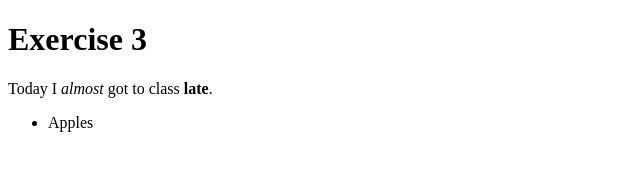
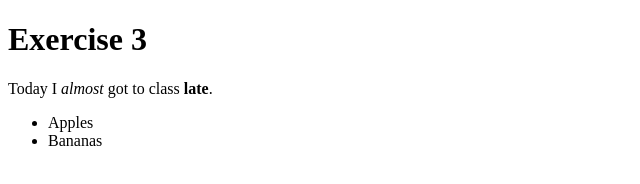
Before and after one commit to pchanhdara79/ex-3, a plain HTML site: page index.html in a window 1280 px wide. Shown: the full height of the page, 0-640 px from the left. Drawn offline with Linux system fonts and the light colour scheme.

Commit message:
fixing syntax; added bananas list

```diff
--- a/index.html
+++ b/index.html
@@ -8,9 +8,13 @@
 
     <body>
         <h1>Exercise 3</h1>
-        <p>Today I <em>almost</em> got to class <strong>late</strong>.</p>
+        <p>
+            Today I <em>almost</em> got to class <strong>late</strong>.
+        </p>
+
         <ul>
         <li>Apples</li>
+        <li>Bananas</li>
 
         </ul>
     </body>
```
